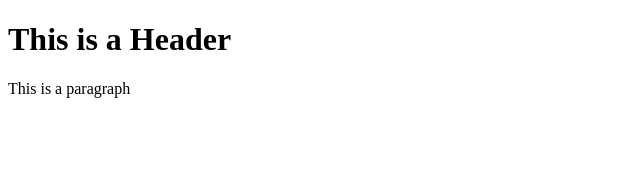
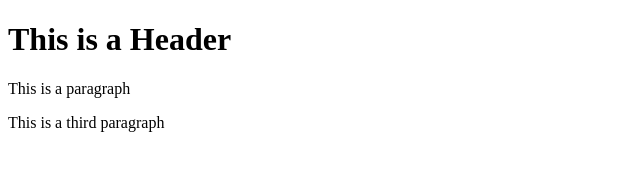
Before and after one commit to uakkab/fer-001, a plain HTML site: page index.html in a window 1280 px wide. Shown: the whole page, without its empty margins (0-640 px from the left). Drawn offline with Linux system fonts and the light colour scheme.

Commit message:
fourth commit

```diff
--- a/index.html
+++ b/index.html
@@ -5,5 +5,6 @@
     <body>
         <h1>This is a Header</h1>
         <p>This is a paragraph</p>
+        <p>This is a third paragraph</p>
     </body>
 </html>
```
Also changed, not shown: templates/test.html (+1 -0 lines).
